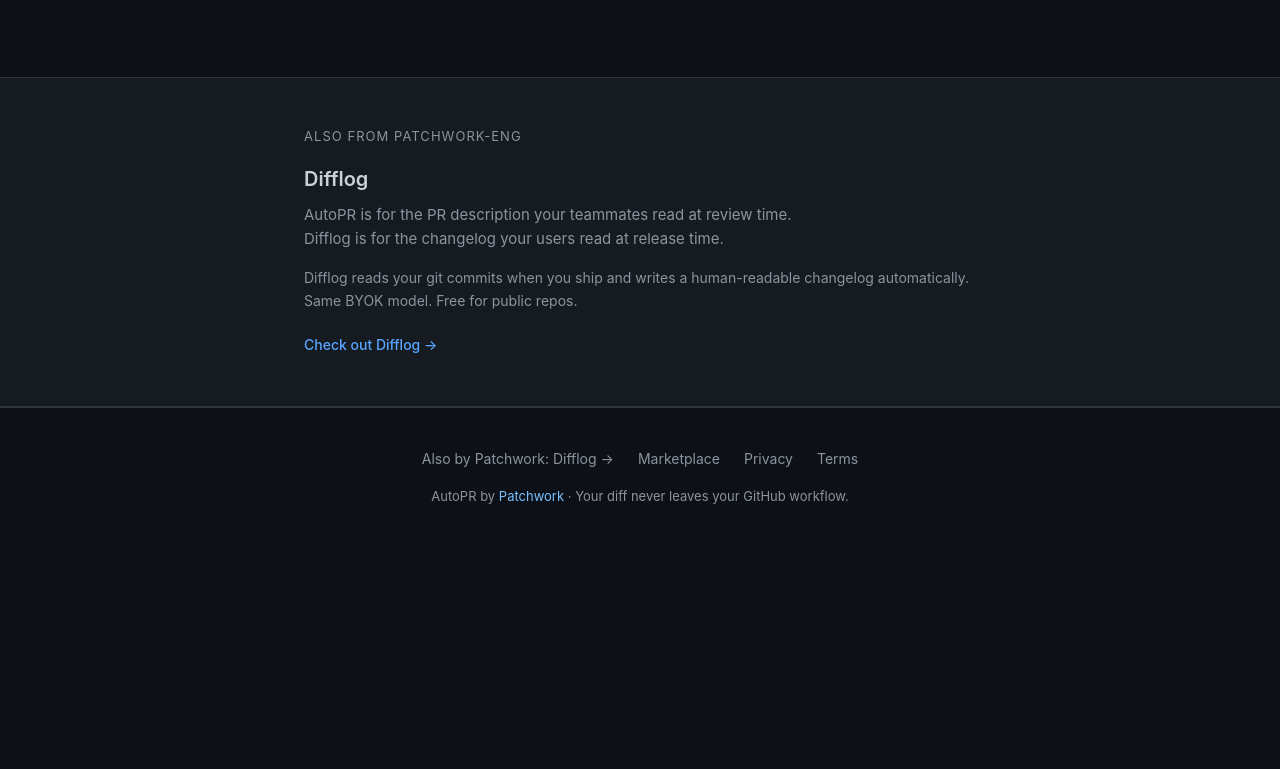
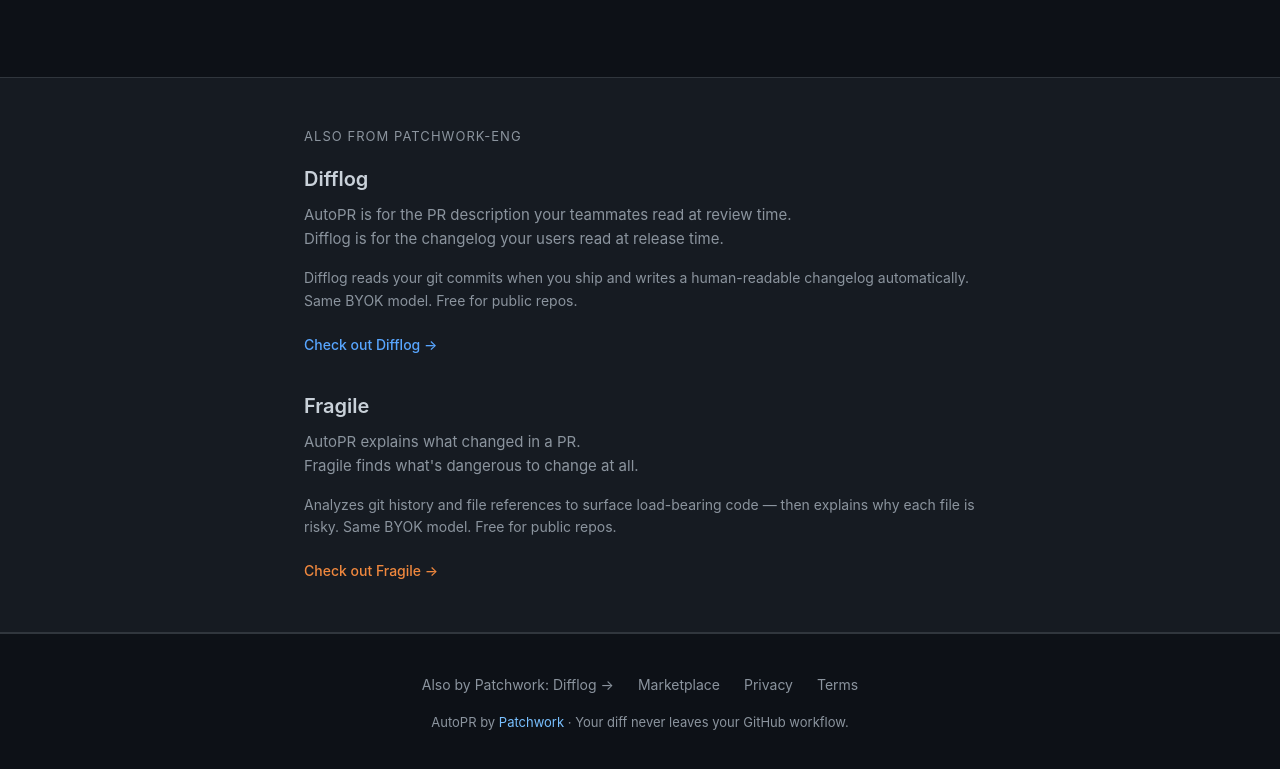
Before and after one commit to patchwork-eng/autopr, a website: page docs/index.html in a window 1280 px wide. Shown: the part 5066-5835 px from the top of the page. Before the commit the page ends 5613 px from the top, so only its background shows below. Drawn offline with Linux system fonts and the light colour scheme.

Commit message:
feat: add Fragile cross-sell to autopr.dev

```diff
--- a/docs/index.html
+++ b/docs/index.html
@@ -848,6 +848,21 @@
         Check out Difflog →
       </a>
     </div>
+    <div style="flex: 1; min-width: 260px; margin-top: 32px;">
+      <h3 style="font-size: 20px; font-weight: 600; margin-bottom: 8px;">
+        <a href="https://usefragile.dev" style="color: var(--fg); text-decoration: none;">Fragile</a>
+      </h3>
+      <p style="color: var(--text-muted); font-size: 15px; line-height: 1.6; margin-bottom: 16px;">
+        AutoPR explains what changed in a PR.<br>
+        Fragile finds what's dangerous to change at all.
+      </p>
+      <p style="color: var(--text-muted); font-size: 14px; margin-bottom: 20px;">
+        Analyzes git history and file references to surface load-bearing code — then explains why each file is risky. Same BYOK model. Free for public repos.
+      </p>
+      <a href="https://usefragile.dev" style="display: inline-flex; align-items: center; gap: 8px; color: #f0883e; font-size: 14px; text-decoration: none; font-weight: 500;">
+        Check out Fragile →
+      </a>
+    </div>
   </div>
 </section>
 
```
